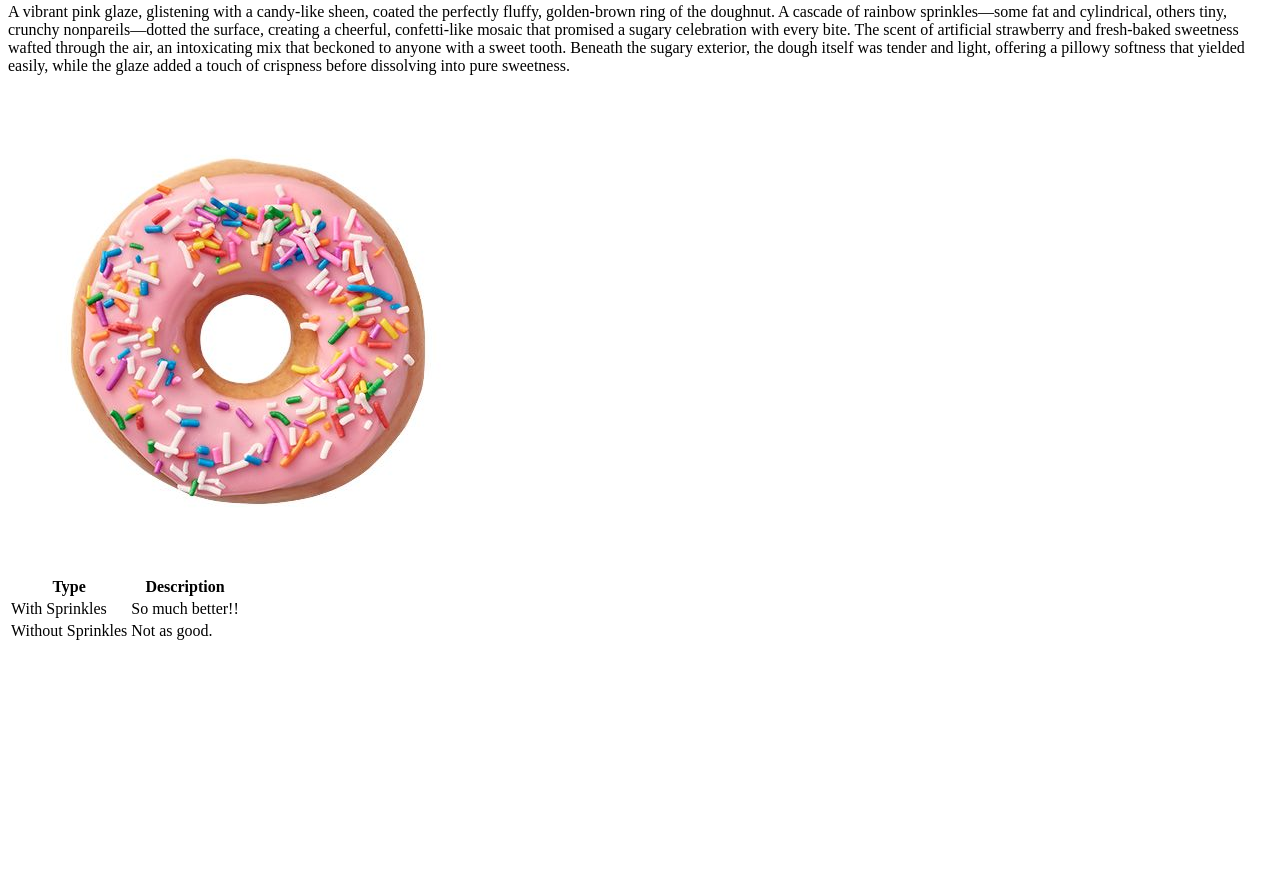
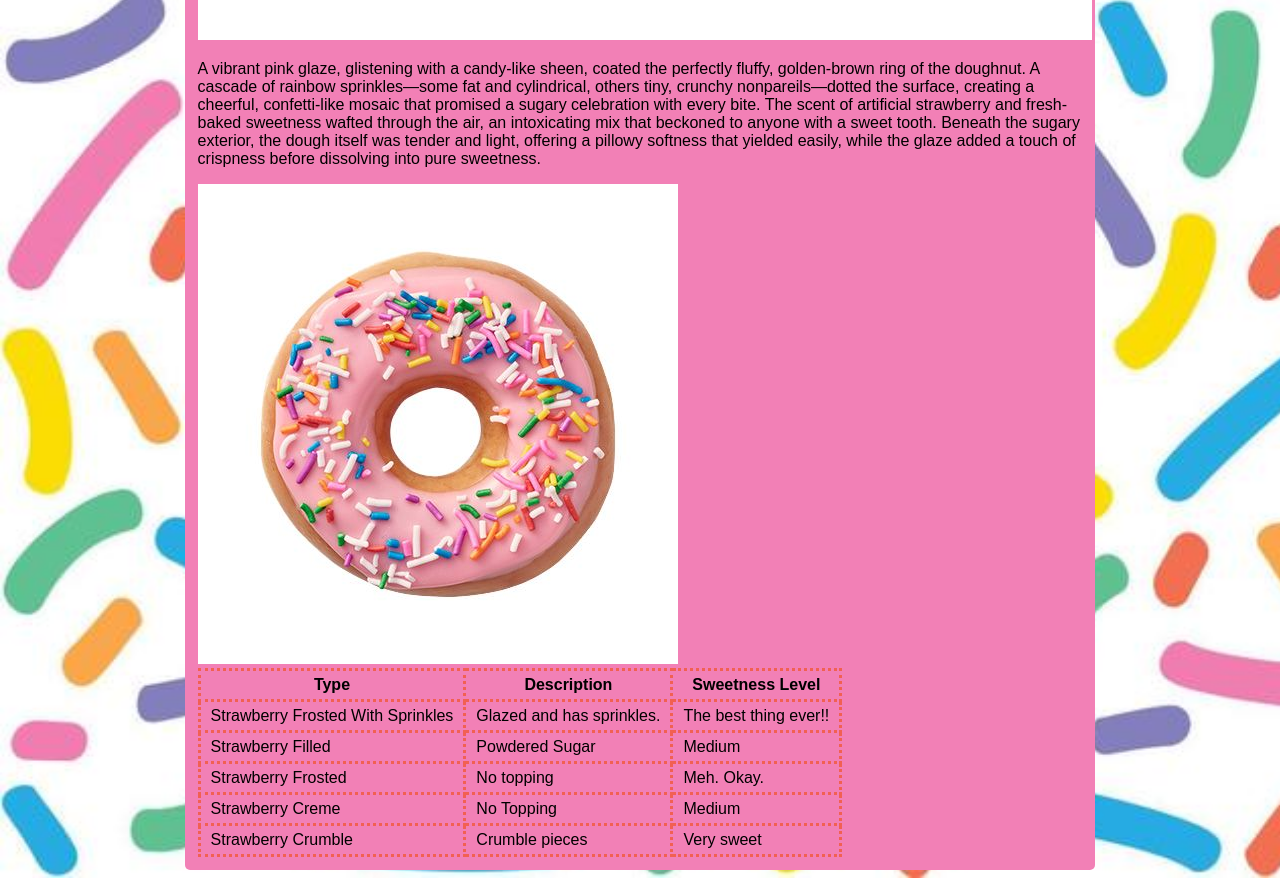
Before and after one commit to CSE-eroberts/eroberts.github.io, a plain HTML site: page csce242/assignments/assignment2/index.html in a window 1280 px wide. Shown: the part 1108-1986 px from the top of the page. Before the commit the page ends 1759 px from the top, so only its background shows below. Drawn offline with Linux system fonts and the light colour scheme.

Commit message:
added new rows and fixed table

```diff
--- a/csce242/assignments/assignment2/index.html
+++ b/csce242/assignments/assignment2/index.html
@@ -20,14 +20,32 @@
                 <tr>
                     <th>Type</th>
                     <th>Description</th>
+                    <th>Sweetness Level</th>
                 </tr>
                 <tr>
-                    <td>With Sprinkles</td>
-                    <td>So much better!!</td>
+                    <td>Strawberry Frosted With Sprinkles</td>
+                    <td>Glazed and has sprinkles.</td>
+                    <td>The best thing ever!!</td>
                 </tr>
                 <tr>
-                    <td>Without Sprinkles</td>
-                    <td>Not as good.</td>
+                    <td>Strawberry Filled</td>
+                    <td>Powdered Sugar</td>
+                    <td>Medium</td>
+                </tr>
+                <tr>
+                    <td>Strawberry Frosted</td>
+                    <td>No topping</td>
+                    <td>Meh. Okay.</td>
+                </tr>
+                <tr>
+                    <td>Strawberry Creme</td>
+                    <td>No Topping</td>
+                    <td>Medium</td>
+                </tr>
+                <tr>
+                    <td>Strawberry Crumble</td>
+                    <td>Crumble pieces</td>
+                    <td>Very sweet</td>
                 </tr>
             </table>
         </div>
--- a/csce242/assignments/assignment2/style.css
+++ b/csce242/assignments/assignment2/style.css
@@ -0,0 +1,40 @@
+body{
+    font-family: Arial, Helvetica, sans-serif;
+    background: url("img/backgroundc.jpeg") ;
+    background-size: cover;
+}
+
+#content {
+    background: #F280B6;
+    width: 70%;
+    margin: auto;
+    padding: 1%;
+    border-radius: 5px;
+}
+
+#images img {
+    display: block;        /* puts each image on its own line */
+    margin: 15px auto;     /* auto left/right margins center it */
+    width: 250px;
+    border: 3px solid #2a5d84;
+    border-radius: 10px;
+    padding: 5px;
+    background-color: #f1f1f1;
+}
+
+table {
+    border-collapse: collapse;
+}
+
+td, th {
+    border: 3px dotted #F26052;
+    padding: 5px 10px;
+}
+
+h1 {
+    color:#a91a5d;
+}
+
+h2 {
+    color:#9d0049;
+}
```
Also changed, not shown: csce242/assignments/assignment2/img/backgroundc.jpeg (added), 1 other file.
